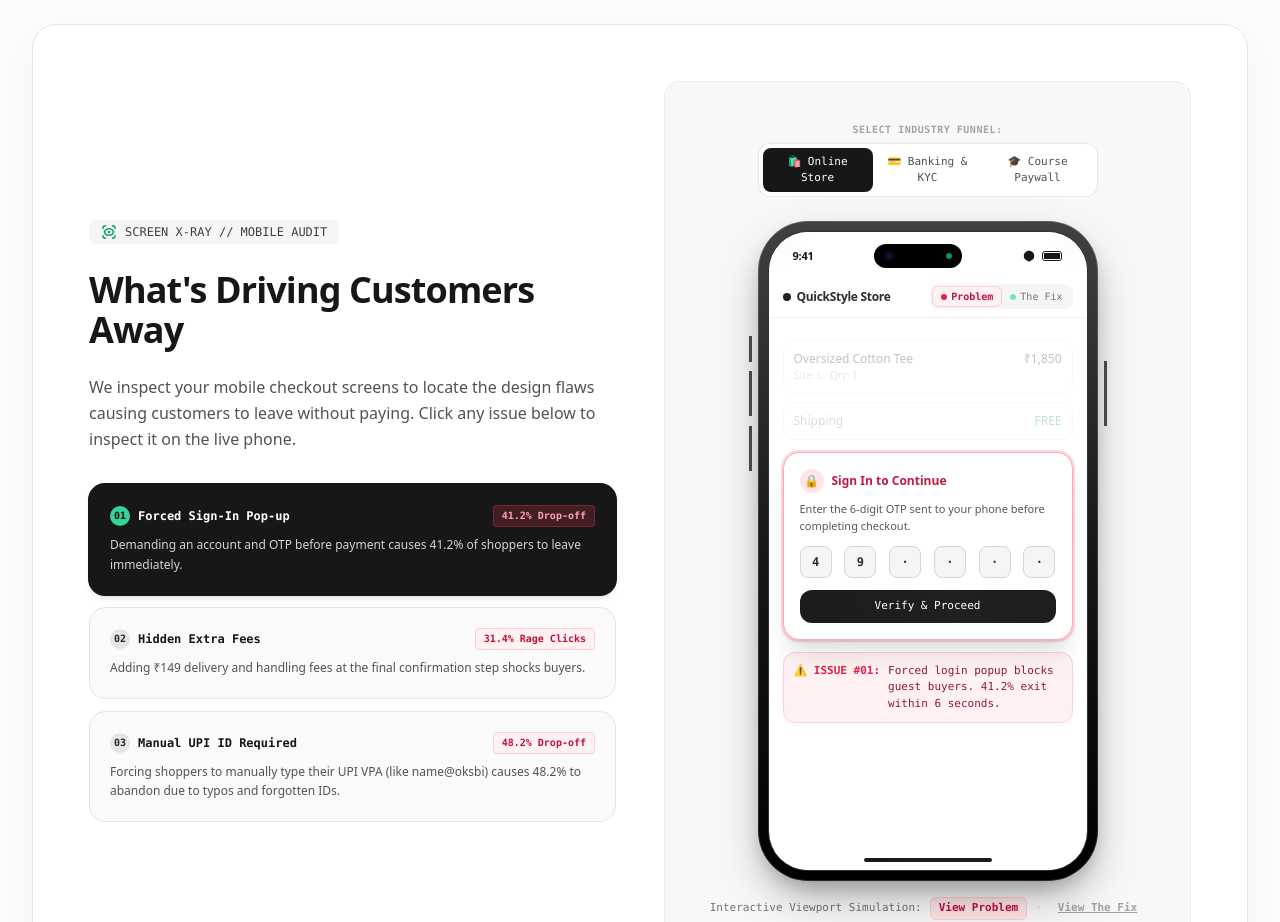
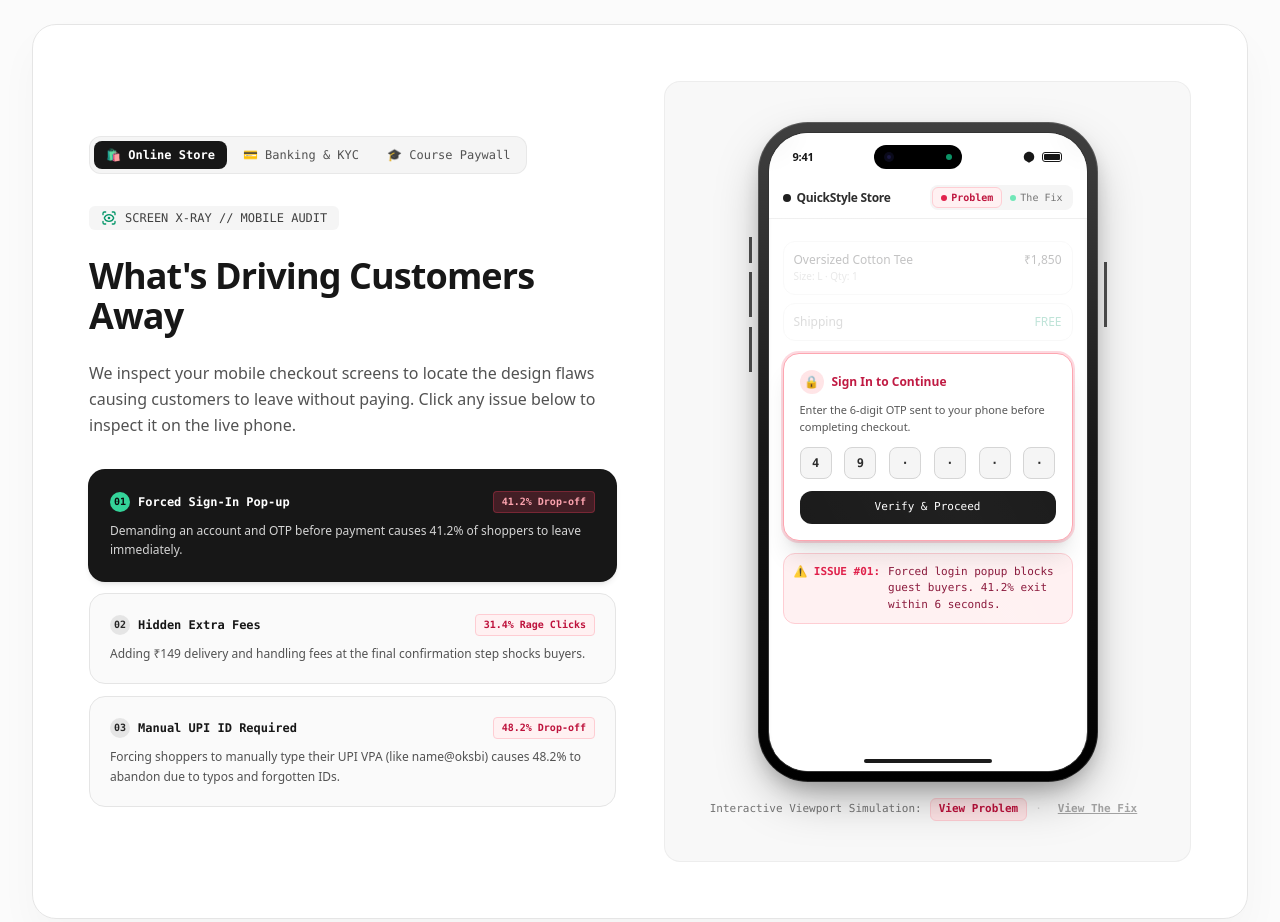
Before and after one commit to krrishvimal/funneldoctorai, a Next.js app in the folder apps/web/: page / in a window 1280 px wide. Shown: the part 1280-2202 px from the top of the page. Built offline with nearby package versions, Linux system fonts and the light colour scheme.

Commit message:
feat(ux): position category switcher on left side above SCREEN X-RAY header

```diff
--- a/apps/web/src/app/page.tsx
+++ b/apps/web/src/app/page.tsx
@@ -1176,6 +1176,44 @@ GROUP BY 1, 2 ORDER BY drop_pct DESC;`,
 
             {/* Left Column: Interactive Friction Findings */}
             <div className="lg:col-span-6 space-y-6">
+              {/* Category Preset Switcher */}
+              <div className="mb-2">
+                <div className="inline-flex flex-wrap items-center gap-1 p-1 bg-neutral-100 rounded-xl border border-neutral-200/80 shadow-2xs">
+                  {[
+                    { key: 'd2c', label: '🛍️ Online Store' },
+                    { key: 'fintech', label: '💳 Banking & KYC' },
+                    { key: 'edtech', label: '🎓 Course Paywall' }
+                  ].map(({ key, label }) => {
+                    const isSelected = selectedPresetKey === key;
+                    return (
+                      <button
+                        key={key}
+                        onClick={() => switchPreset(key as PresetKey)}
+                        className={`px-3 py-1.5 rounded-lg text-xs font-mono transition cursor-pointer flex items-center gap-1.5 ${
+                          isSelected
+                            ? 'bg-neutral-900 text-white font-bold shadow-xs'
+                            : 'text-neutral-600 hover:text-black hover:bg-white/60'
+                        }`}
+                      >
+                        <span>{label}</span>
+                      </button>
+                    );
+                  })}
+                  {customDataset && (
+                    <button
+                      onClick={() => switchPreset('custom')}
+                      className={`px-3 py-1.5 rounded-lg text-xs font-mono transition cursor-pointer flex items-center gap-1.5 ${
+                        selectedPresetKey === 'custom'
+                          ? 'bg-emerald-600 text-white font-bold shadow-xs'
+                          : 'text-emerald-700 hover:text-emerald-900 hover:bg-emerald-50'
+                      }`}
+                    >
+                      <span>🔍 Custom Ingested</span>
+                    </button>
+                  )}
+                </div>
+              </div>
+
               <div className="inline-flex items-center gap-2 px-3 py-1 bg-neutral-100 rounded-md font-mono text-xs text-neutral-700">
                 <ScanEye className="w-4 h-4 text-emerald-600" />
                 <span>SCREEN X-RAY // MOBILE AUDIT</span>
@@ -1224,47 +1262,6 @@ GROUP BY 1, 2 ORDER BY drop_pct DESC;`,
 
             {/* Right Column: Realistic Interactive Mobile Screen Viewport */}
             <div className="lg:col-span-6 flex flex-col items-center justify-center bg-neutral-100/70 p-6 lg:p-10 rounded-2xl border border-neutral-200/60">
-
-              {/* Industry Category Switcher (Directly Above Device) */}
-              <div className="mb-6 w-full max-w-[340px] flex flex-col items-center gap-1.5">
-                <span className="text-[10px] font-mono text-neutral-400 uppercase tracking-wider font-semibold">
-                  SELECT INDUSTRY FUNNEL:
-                </span>
-                <div className="w-full flex items-center justify-between p-1 bg-white rounded-xl border border-neutral-200/80 shadow-xs text-xs font-mono">
-                  {[
-                    { key: 'd2c', label: '🛍️ Online Store' },
-                    { key: 'fintech', label: '💳 Banking & KYC' },
-                    { key: 'edtech', label: '🎓 Course Paywall' }
-                  ].map(({ key, label }) => {
-                    const isSelected = selectedPresetKey === key;
-                    return (
-                      <button
-                        key={key}
-                        onClick={() => switchPreset(key as PresetKey)}
-                        className={`flex-1 py-1.5 px-2 rounded-lg text-center transition cursor-pointer text-[11px] font-medium ${
-                          isSelected
-                            ? 'bg-neutral-900 text-white font-bold shadow-xs'
-                            : 'text-neutral-600 hover:text-black hover:bg-neutral-50'
-                        }`}
-                      >
-                        {label}
-                      </button>
-                    );
-                  })}
-                  {customDataset && (
-                    <button
-                      onClick={() => switchPreset('custom')}
-                      className={`py-1.5 px-2 rounded-lg text-center transition cursor-pointer text-[11px] font-medium ${
-                        selectedPresetKey === 'custom'
-                          ? 'bg-emerald-600 text-white font-bold shadow-xs'
-                          : 'text-emerald-700 hover:text-emerald-900 hover:bg-emerald-50'
-                      }`}
-                    >
-                      Custom Ingested
-                    </button>
-                  )}
-                </div>
-              </div>
 
               {/* Photorealistic Titanium CSS Device Frame */}
               <RealisticPhoneMockup
```
